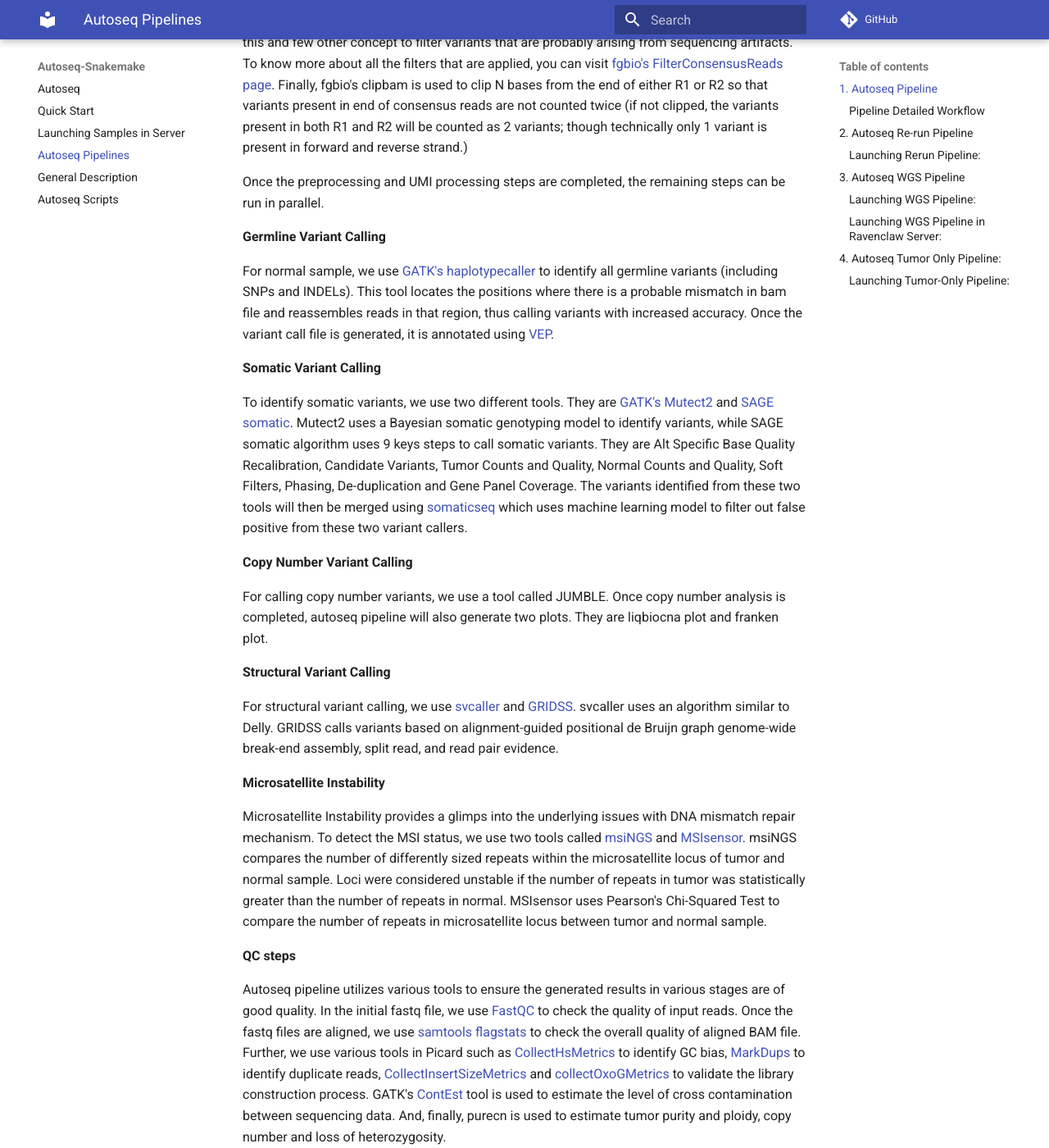
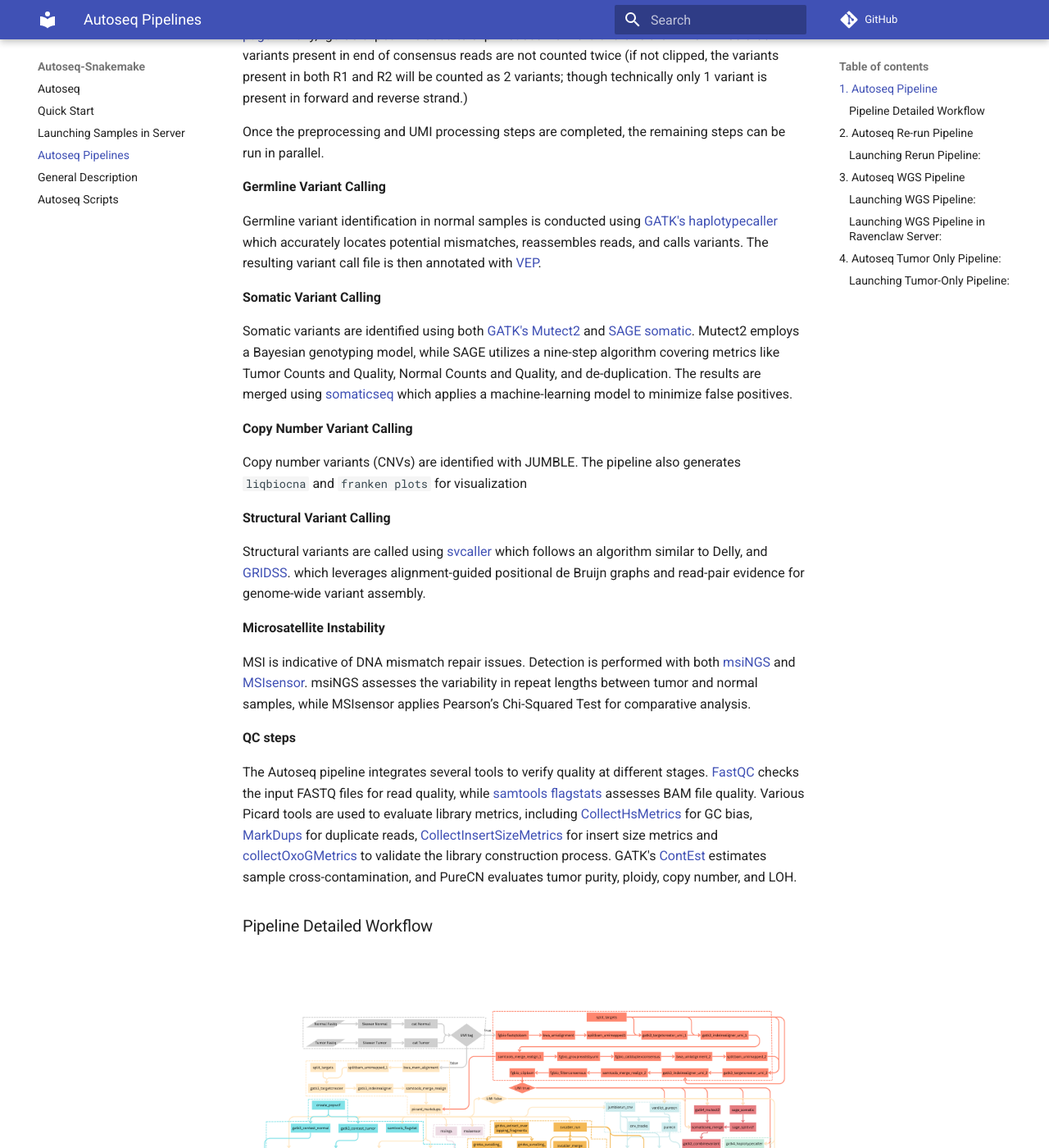
Before and after one commit to ClinSeq/autoseq-snakemake, an MkDocs documentation site: the page built from docs/autoseq_pipeline.md, in a window 1280 px wide and 1400 px high, scrolled down 2738 px. Shown: the whole window at 82% size. Built offline with MkDocs 1.6.1 and Material for MkDocs 9.7.7, drawn with Linux system fonts in a browser that asks for light colours; comment, search, counter and statistics services are not loaded; some of the changed text lies outside the part shown.

````diff
--- a/docs/autoseq_pipeline.md
+++ b/docs/autoseq_pipeline.md
@@ -1,6 +1,8 @@
 # Autoseq - Pipeline
 
-Autoseq pipeline is specifically designed to run liquid biopsy samples, however, it performs equally well with tissue biopsy samples with minor modification to the recommended settings. This pipeline requires both tumor and matched normal samples; and the input fastq file has to be either in the format of fastq.gz or fq.gz. Additionally, the input file name has to be specified in the format `PROJECT-SDID-TYPE-SAMPLEID-PREPID-CAPTUREID`. For example: PB-P-00462065-CFDNA-04055058-KH20221214-C420221214.fastq.gz. To know more about this format, visit [General Description](barcodes.md) page. Currently, we have 5 different pipeline in our workflow. They are
+The Autoseq pipeline is primarily designed for liquid biopsy samples but is also highly effective for tissue biopsy samples with minor configuration adjustments. This pipeline requires both tumor and matched normal samples, with input FASTQ files in `.fastq.gz` or `.fq.gz` format. Input file names should follow the format: PROJECT-SDID-TYPE-SAMPLEID-PREPID-CAPTUREID (e.g., `PB-P-00462065-CFDNA-04055058-KH20221214-C420221214.fastq.gz`). For details on this naming format, please refer to the [General Description](barcodes.md) page.
+
+The current workflow includes five distinct pipelines:
 
 1. Autoseq Pipeline
 2. Autoseq-rerun Pipeline
@@ -10,7 +12,9 @@
 
 ## 1. Autoseq Pipeline
 
-Autoseq pipeline is specifically designed for targeted variant calling analysis. Different capture kits focuses on different target genes, for example, in probio, we are targeting 94 genes. If you are using any new capture kit, you can specify the corresponding reference files such as bed, interval_list, etc under `/nfs/PIPELINE/autoseq-genome/intervals/targets/` and specify the same in autoseq-genome.json file in the below format. Also, remember to update `capture_kit_loopkup` dictionary in `utils.py` script so that autoseq pipeline can automatically take the reference file during analysis.
+The primary Autoseq pipeline is optimized for targeted variant analysis. Capture kits focus on different target genes, such as 94 genes in the Probio panel. When using a new capture kit, specify the associated reference files (e.g., `.bed`, `interval_list`) under `/nfs/PIPELINE/autoseq-genome/intervals/targets/` and update the `autoseq-genome.json` file accordingly. Also, ensure the `capture_kit_lookup` dictionary in the `utils.py` script is updated so that the pipeline can automatically select the appropriate reference file during analysis.
+
+Here’s a sample configuration in the `autoseq-genome.json` file:
 
 ```
 "targets": {
@@ -41,9 +45,9 @@
 }
 ```
 
-While running the pipeline, you can run it either with or without umi parameter. If you specify umi parameter, additional UMI preprocessing step will be performed.
+The pipeline can be run with or without the UMI parameter; enabling the UMI parameter will add an additional preprocessing step for Unique Molecular Identifier (UMI) handling.
 
-This pipeline can be broadly classified into 7 major steps. They are
+The Autoseq pipeline is organized into seven primary stages:
 
 * Preprocessing and UMI Processing
 * Germline Variant Calling
@@ -59,9 +63,7 @@
 
 **Preprocessing and UMI Processing**
 
-This step covers various sub-steps such as trimming, UMI processing, bwa alignment, indel realignment etc. For trimming the input fastq file, we are using a tool called skewer. It automatically identifies adapter sequence and removes them from each reads. Once trimming process is completed, the resulting trimmed fastq file will be passed to UMI processing step. For UMI pre-procssing we are using fgbio's groupreadsbyumi, callduplexconsensus, and filterconsensus. During UMI preprocessing stage, the input fastq files be converted to ubam file. Then the bwa alignment will be carried out for the trimmed fastq files and the resulting bam file will be merged with the previously generated ubam file, so that the UMI information will be preserved in the final bam file. Then an indel realignment step is performed in the bam file with the help of gatk's targetcreator and indelrealigner to improve the accuracy of alignment near indel regions.
-
-Once the bam file with UMI information is generated and indels regions are re-aligned, we will group reads based on UMI using fgbio's groupreadsbyumi and consequtively call consensus reads with fgbio's callduplexconsensus. The resulting bam file will then be converetd to fastq file, bwa aligned, and indel regions will be re-aligned.
+This stage includes key preparatory steps like trimming, UMI processing, BWA alignment, and indel realignment. The input FASTQ files undergo trimming using the tool Skewer, which identifies and removes adapter sequences. The trimmed FASTQ files then proceed to UMI processing, where fgbio tools such as `GroupReadsByUmi`, `CallDuplexConsensus`, and `FilterConsensus` are employed. During this stage, FASTQ files are converted to uBAM files. Following alignment with BWA, the resulting BAM files are merged with uBAM files to retain UMI data. Indel realignment is then performed using GATK's `TargetCreator` and `IndelRealigner` to improve alignment accuracy around indel regions. The processed BAM files, with UMI data preserved and realigned indel regions, are used to group reads by UMI with `GroupReadsByUmi`. Consensus reads are generated with `CallDuplexConsensus`, re-aligned with BWA, and subject to further indel realignment.
 
 Once we group reads based on consensus, we can observe that true variants are present in most of the reads that has same UMI, where as false variants that arise due to sequencing error will present only in a small fractions of reads that has same UMI. Fgbio's FilterConsensusReads uses this and few other concept to filter variants that are probably arising from sequencing artifacts. To know more about all the filters that are applied, you can visit [fgbio's FilterConsensusReads page](http://fulcrumgenomics.github.io/fgbio/tools/latest/FilterConsensusReads.html). Finally, fgbio's clipbam is used to clip N bases from the end of either R1 or R2 so that variants present in end of consensus reads are not counted twice (if not clipped, the variants present in both R1 and R2 will be counted as 2 variants; though technically only 1 variant is present in forward and reverse strand.)
 
@@ -69,27 +71,27 @@
 
 **Germline Variant Calling**
 
-For normal sample, we use [GATK's haplotypecaller](https://gatk.broadinstitute.org/hc/en-us/articles/360037225632-HaplotypeCaller) to identify all germline variants (including SNPs and INDELs). This tool locates the positions where there is a probable mismatch in bam file and reassembles reads in that region, thus calling variants with increased accuracy. Once the variant call file is generated, it is annotated using [VEP](https://www.ensembl.org/info/docs/tools/vep/index.html).
+Germline variant identification in normal samples is conducted using [GATK's haplotypecaller](https://gatk.broadinstitute.org/hc/en-us/articles/360037225632-HaplotypeCaller) which accurately locates potential mismatches, reassembles reads, and calls variants. The resulting variant call file is then annotated with [VEP](https://www.ensembl.org/info/docs/tools/vep/index.html).
 
 **Somatic Variant Calling**
 
-To identify somatic variants, we use two different tools. They are [GATK's Mutect2](https://gatk.broadinstitute.org/hc/en-us/articles/360037593851-Mutect2) and [SAGE somatic](https://github.com/hartwigmedical/hmftools/blob/master/sage/README.md). Mutect2 uses a Bayesian somatic genotyping model to identify variants, while SAGE somatic algorithm uses 9 keys steps to call somatic variants. They are Alt Specific Base Quality Recalibration, Candidate Variants, Tumor Counts and Quality, Normal Counts and Quality, Soft Filters, Phasing, De-duplication and Gene Panel Coverage. The variants identified from these two tools will then be merged using [somaticseq](https://github.com/bioinform/somaticseq/blob/master/docs/Manual.pdf) which uses machine learning model to filter out false positive from these two variant callers.
+Somatic variants are identified using both [GATK's Mutect2](https://gatk.broadinstitute.org/hc/en-us/articles/360037593851-Mutect2) and [SAGE somatic](https://github.com/hartwigmedical/hmftools/blob/master/sage/README.md). Mutect2 employs a Bayesian genotyping model, while SAGE utilizes a nine-step algorithm covering metrics like Tumor Counts and Quality, Normal Counts and Quality, and de-duplication. The results are merged using [somaticseq](https://github.com/bioinform/somaticseq/blob/master/docs/Manual.pdf) which applies a machine-learning model to minimize false positives.
 
 **Copy Number Variant Calling**
 
-For calling copy number variants, we use a tool called JUMBLE. Once copy number analysis is completed, autoseq pipeline will also generate two plots. They are liqbiocna plot and franken plot.
+Copy number variants (CNVs) are identified with JUMBLE. The pipeline also generates `liqbiocna` and `franken plots` for visualization
 
 **Structural Variant Calling**
 
-For structural variant calling, we use [svcaller](https://github.com/tomwhi/svcaller) and [GRIDSS](https://github.com/PapenfussLab/gridss). svcaller uses an algorithm similar to Delly. GRIDSS calls variants based on alignment-guided positional de Bruijn graph genome-wide break-end assembly, split read, and read pair evidence.
+Structural variants are called using [svcaller](https://github.com/tomwhi/svcaller) which follows an algorithm similar to Delly, and [GRIDSS](https://github.com/PapenfussLab/gridss). which leverages alignment-guided positional de Bruijn graphs and read-pair evidence for genome-wide variant assembly.
 
 **Microsatellite Instability**
 
-Microsatellite Instability provides a glimps into the underlying issues with DNA mismatch repair mechanism. To detect the MSI status, we use two tools called [msiNGS](https://bitbucket.org/uwlabmed/msings/src/master/) and [MSIsensor](https://github.com/ding-lab/msisensor). msiNGS compares the number of differently sized repeats within the microsatellite locus of tumor and normal sample. Loci were considered unstable if the number of repeats in tumor was statistically greater than the number of repeats in normal. MSIsensor uses Pearson's Chi-Squared Test to compare the number of repeats in microsatellite locus between tumor and normal sample.
+MSI is indicative of DNA mismatch repair issues. Detection is performed with both [msiNGS](https://bitbucket.org/uwlabmed/msings/src/master/) and [MSIsensor](https://github.com/ding-lab/msisensor). msiNGS assesses the variability in repeat lengths between tumor and normal samples, while MSIsensor applies Pearson’s Chi-Squared Test for comparative analysis.
 
 **QC steps**
 
-Autoseq pipeline utilizes various tools to ensure the generated results in various stages are of good quality. In the initial fastq file, we use [FastQC](https://www.bioinformatics.babraham.ac.uk/projects/fastqc/) to check the quality of input reads. Once the fastq files are aligned, we use [samtools flagstats](http://www.htslib.org/doc/samtools-flagstat.html) to check the overall quality of aligned BAM file. Further, we use various tools in Picard such as [CollectHsMetrics](https://gatk.broadinstitute.org/hc/en-us/articles/360036856051-CollectHsMetrics-Picard) to identify GC bias, [MarkDups](https://gatk.broadinstitute.org/hc/en-us/articles/360037052812-MarkDuplicates-Picard) to identify duplicate reads, [CollectInsertSizeMetrics](https://gatk.broadinstitute.org/hc/en-us/articles/360037055772-CollectInsertSizeMetrics-Picard) and [collectOxoGMetrics](https://gatk.broadinstitute.org/hc/en-us/articles/360037428231-CollectOxoGMetrics-Picard) to validate the library construction process. GATK's [ContEst](https://github.com/broadinstitute/gatk-docs/blob/master/gatk3-tooldocs/3.6-0/org_broadinstitute_gatk_tools_walkers_cancer_contamination_ContEst.html) tool is used to estimate the level of cross contamination between sequencing data. And, finally, purecn is used to estimate tumor purity and ploidy, copy number and loss of heterozygosity.
+The Autoseq pipeline integrates several tools to verify quality at different stages. [FastQC](https://www.bioinformatics.babraham.ac.uk/projects/fastqc/) checks the input FASTQ files for read quality, while  [samtools flagstats](http://www.htslib.org/doc/samtools-flagstat.html) assesses BAM file quality. Various Picard tools are used to evaluate library metrics, including [CollectHsMetrics](https://gatk.broadinstitute.org/hc/en-us/articles/360036856051-CollectHsMetrics-Picard) for GC bias, [MarkDups](https://gatk.broadinstitute.org/hc/en-us/articles/360037052812-MarkDuplicates-Picard) for duplicate reads, [CollectInsertSizeMetrics](https://gatk.broadinstitute.org/hc/en-us/articles/360037055772-CollectInsertSizeMetrics-Picard)  for insert size metrics and [collectOxoGMetrics](https://gatk.broadinstitute.org/hc/en-us/articles/360037428231-CollectOxoGMetrics-Picard) to validate the library construction process. GATK's [ContEst](https://github.com/broadinstitute/gatk-docs/blob/master/gatk3-tooldocs/3.6-0/org_broadinstitute_gatk_tools_walkers_cancer_contamination_ContEst.html) estimates sample cross-contamination, and PureCN evaluates tumor purity, ploidy, copy number, and LOH.
 
 ### Pipeline Detailed Workflow
 
@@ -100,14 +102,14 @@
 
 ## 2. Autoseq Re-run Pipeline
 
-This pipeline was designed specifically to start analysis from bam file. If the pipeline gets aborted due to any reason after completing the alignment process, or if we do not have fastq file, rather have duplicates removed bam file available, we can use this pipeline. All the tools used here are same as autoseq pipeline.
+The Autoseq Re-run Pipeline is specifically designed to initiate analysis from a BAM file. This is particularly useful if the original pipeline is interrupted after alignment is complete, or if only a duplicate-removed BAM file is available instead of FASTQ files. The tools employed here are identical to those used in the standard Autoseq pipeline.
 
 ![Autoseq rerun](img/autoseq_rerun.png)
-**Figure 2:** This diagram shows the overall workflow for autoseq rerun pipeline. Here different type of processes are highlighed with different colors. The preprocessing, quality check, somatic variant calling, germline variant calling, copy number analysis, structural variant calling and plots are mentioned in grey, blue, dark orange, green, light blue, dark yellow and light orange respectively.
+**Figure 2:** The Autoseq Re-run Pipeline workflow diagram, highlighting different processes by color. Steps for preprocessing, quality checks, somatic and germline variant calling, copy number analysis, structural variant calling, and plotting are represented in grey, blue, dark orange, green, light blue, dark yellow, and light orange, respectively.
 
 ### Launching Rerun Pipeline:
 
-Launching autoseq-rerun pipeline is similar to autoseq pipeline; however, here you need to specify the path to bam file in `--libdir` parameter. Additionally, you need to specify `--pipeline autoseq-rerun`. Below, you can find an example command to launch autoseq-rerun pipeline.
+Launching the Autoseq Re-run Pipeline is similar to the standard Autoseq pipeline. However, here you need to specify the path to the BAM file using the `--libdir` parameter and set `--pipeline autoseq-rerun`. Below is an example command for initiating the Autoseq Re-run Pipeline:
 
 ```
 autoseq launch -r /path/to/autoseq-genome/autoseq-genome.json \
@@ -123,7 +125,7 @@
 
 ## 3. Autoseq WGS Pipeline
 
-This pipeline is used to analyze whole genome sequencing data. Unlike autoseq pipeline we are not using unique molecular identifier (UMI) in WGS pipeline, and we are running haplotype caller (rule gatk4_haplotypecaller_jc) on tumor sample as well to identify germline variants that were present in tumor sample. The results of this analysis will be used in copy number analysis for generating liqbio plot and franken plot. Additionally, in quality metrics, we are using WGSmetrics instead of CollectHsMetrics. This pipeline also requires tumor as well as matched normal sample for analysis. All the other steps used in this pipeline is similar to autoseq pipeline.
+The Autoseq WGS Pipeline is designed for whole genome sequencing (WGS) analysis. Unlike the standard Autoseq pipeline, this pipeline does not incorporate unique molecular identifiers (UMIs). Additionally, germline variants in the tumor sample are identified by running the Haplotype Caller (rule: gatk4_haplotypecaller_jc), as these variants contribute to the copy number analysis for generating liqbio and franken plots. For quality metrics, WGSmetrics is utilized in place of CollectHsMetrics. Both tumor and matched normal samples are required for this pipeline, with the remaining steps closely mirroring those in the standard Autoseq pipeline.
 
 ![Autoseq WGS workflow](img/autoseq_wgs.png)
 **Figure 3:** This diagram shows the overall workflow for autoseq whole genome sequencing pipeline. Here different type of processes are highlighed with different colors. The preprocessing, quality check, somatic variant calling, germline variant calling, copy number analysis, structural variant calling and plots are mentioned in grey, blue, dark orange, green, light blue, dark yellow and light orange respectively.
````
Also changed, not shown: docs/server_launch.md (+1 -1 lines).
